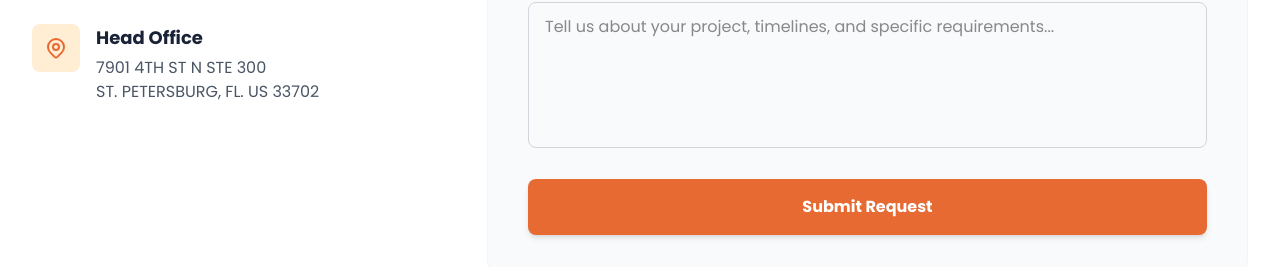
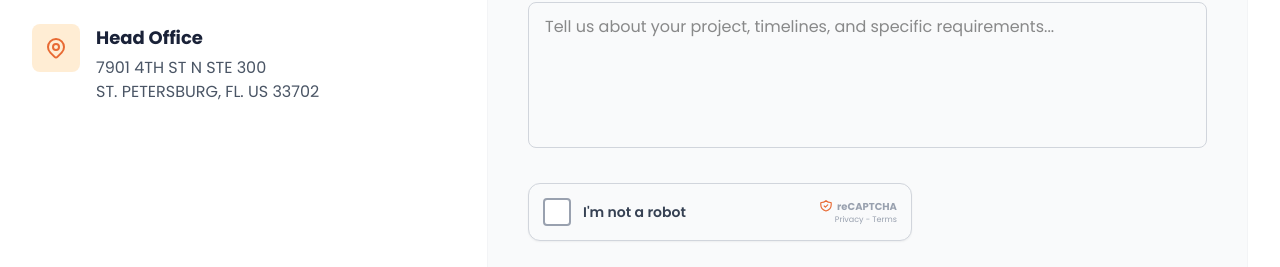
Before and after one commit to Alirazadev786/constructech-estimation, a Next.js app: page /contact in a window 1280 px wide. Shown: the part 805-1072 px from the top of the page. Built offline with nearby package versions, Linux system fonts and the light colour scheme; no server answers.

Commit message:
Increase file upload limit to 20MB, add Google Drive link input box, and integrate Robot CAPTCHA verification across all lead forms

```diff
--- a/src/app/contact/page.tsx
+++ b/src/app/contact/page.tsx
@@ -2,6 +2,7 @@
 
 import { useState } from 'react';
 import { supabase } from '@/lib/supabase';
+import RobotCaptcha from '@/components/RobotCaptcha';
 
 export default function ContactPage() {
   const [name, setName] = useState('');
@@ -12,9 +13,15 @@ export default function ContactPage() {
   const [isSubmitting, setIsSubmitting] = useState(false);
   const [isSuccess, setIsSuccess] = useState(false);
   const [errorMsg, setErrorMsg] = useState('');
+  const [isRobotVerified, setIsRobotVerified] = useState(false);
 
   const handleSubmit = async (e: React.FormEvent) => {
     e.preventDefault();
+    if (!isRobotVerified) {
+      setErrorMsg('Please complete the robot verification check before submitting.');
+      return;
+    }
+
     setIsSubmitting(true);
     setErrorMsg('');
 
@@ -41,6 +48,7 @@ export default function ContactPage() {
       setPhone('');
       setService('Cost Estimation');
       setMessage('');
+      setIsRobotVerified(false);
 
     } catch (err: any) {
       console.error('Submit error:', err);
@@ -212,6 +220,13 @@ export default function ContactPage() {
                       ></textarea>
                     </div>
 
+                    <div className="py-1">
+                      <RobotCaptcha
+                        isVerified={isRobotVerified}
+                        onVerify={setIsRobotVerified}
+                      />
+                    </div>
+
                     <button
                       type="submit"
                       disabled={isSubmitting}
--- a/src/components/GlobalUploadModal.tsx
+++ b/src/components/GlobalUploadModal.tsx
@@ -2,6 +2,7 @@
 
 import { useState, useEffect, useRef } from 'react';
 import { supabase } from '@/lib/supabase';
+import RobotCaptcha from '@/components/RobotCaptcha';
 
 interface FileDetails {
   name: string;
@@ -23,6 +24,8 @@ export default function GlobalUploadModal() {
   const [email, setEmail] = useState('');
   const [phone, setPhone] = useState('');
   const [details, setDetails] = useState('');
+  const [driveLink, setDriveLink] = useState('');
+  const [isRobotVerified, setIsRobotVerified] = useState(false);
 
   const fileInputRef = useRef<HTMLInputElement>(null);
 
@@ -33,6 +36,7 @@ export default function GlobalUploadModal() {
       setProgress(0);
       setIsUploading(false);
       setErrorMsg('');
+      setIsRobotVerified(false);
     };
 
     window.addEventListener('trigger-plan-upload', handleTrigger);
@@ -46,7 +50,8 @@ export default function GlobalUploadModal() {
     const invalidFiles: string[] = [];
 
     Array.from(fileList).forEach(file => {
-      if (file.size > 2 * 1024 * 1024) {
+      // Limit increased to 20MB per file
+      if (file.size > 20 * 1024 * 1024) {
         invalidFiles.push(file.name);
       } else {
         const sizeInMb = (file.size / (1024 * 1024)).toFixed(2);
@@ -59,7 +64,7 @@ export default function GlobalUploadModal() {
     });
 
     if (invalidFiles.length > 0) {
-      alert(`The following files exceed the 2MB limit and will not be uploaded:\n\n${invalidFiles.join('\n')}`);
+      alert(`The following files exceed the 20MB limit. Please provide a Google Drive / Dropbox link instead:\n\n${invalidFiles.join('\n')}`);
     }
 
     if (validFiles.length > 0) {
@@ -108,13 +113,20 @@ export default function GlobalUploadModal() {
     setEmail('');
     setPhone('');
     setDetails('');
+    setDriveLink('');
     setErrorMsg('');
+    setIsRobotVerified(false);
   };
 
   const handleUploadSubmit = async (e: React.FormEvent) => {
     e.preventDefault();
     if (!name || !email || !phone) {
       alert('Please fill in all required fields.');
+      return;
+    }
+
+    if (!isRobotVerified) {
+      setErrorMsg('Please complete the robot verification check below before submitting.');
       return;
     }
 
@@ -151,6 +163,11 @@ export default function GlobalUploadModal() {
         filePaths.push({ name: f.name, url: data.publicUrl });
       }
 
+      // If Google Drive link was provided, append as a file entry
+      if (driveLink) {
+        filePaths.push({ name: 'Google Drive / Cloud Link', url: driveLink });
+      }
+
       // Insert lead into Supabase Database
       const { error: dbError } = await supabase
         .from('quote_requests')
@@ -159,9 +176,9 @@ export default function GlobalUploadModal() {
             name,
             email,
             phone,
-            details,
+            details: driveLink ? `${details}\n\nGoogle Drive Link: ${driveLink}` : details,
             status: 'New',
-            files: filePaths, // Store array of files with URLs
+            files: filePaths,
             type: 'upload',
           }
         ]);
@@ -180,7 +197,9 @@ export default function GlobalUploadModal() {
       setEmail('');
       setPhone('');
       setDetails('');
+      setDriveLink('');
       setFiles([]);
+      setIsRobotVerified(false);
 
     } catch (err: any) {
       console.error('Upload error:', err);
@@ -226,7 +245,7 @@ export default function GlobalUploadModal() {
             <div className="p-6 overflow-y-auto flex-grow space-y-6">
               {errorMsg && (
                 <div className="bg-red-50 border border-red-200 text-red-700 px-4 py-3 rounded-lg text-sm">
-                  <p className="font-bold">Upload Failed</p>
+                  <p className="font-bold">Validation / Upload Error</p>
                   <p>{errorMsg}</p>
                 </div>
               )}
@@ -274,6 +293,7 @@ export default function GlobalUploadModal() {
                 </div>
               ) : files.length === 0 ? (
                 /* Dropzone / File Selector State */
+                <div className="space-y-4">
                   <div
                     onDragEnter={handleDrag}
                     onDragOver={handleDrag}
@@ -291,8 +311,8 @@ export default function GlobalUploadModal() {
                       </svg>
                     </div>
                     <h3 className="text-lg font-bold text-brand-navy mb-1">Drag and drop your plans here</h3>
-                  <p className="text-sm text-gray-500 mb-6 max-w-xs leading-relaxed font-medium">
-                    Or browse from your device. Supports PDF, CAD (DWG, DXF), ZIP, RAR, images.
+                    <p className="text-xs text-gray-500 mb-6 max-w-xs leading-relaxed font-medium">
+                      Supports PDF, CAD (DWG, DXF), ZIP, RAR, images (Up to 20MB per file).
                     </p>
                     <button
                       type="button"
@@ -301,6 +321,25 @@ export default function GlobalUploadModal() {
                     >
                       Browse Files
                     </button>
+                  </div>
+
+                  {/* Google Drive Link Option */}
+                  <div className="bg-gray-50 p-4 rounded-xl border border-gray-200 text-left">
+                    <label htmlFor="modal-drive-link-initial" className="block text-xs font-bold text-brand-navy mb-1.5 flex items-center gap-1.5">
+                      <svg className="w-4 h-4 text-brand-orange" fill="none" viewBox="0 0 24 24" stroke="currentColor">
+                        <path strokeLinecap="round" strokeLinejoin="round" strokeWidth={2} d="M13.828 10.172a4 4 0 00-5.656 0l-4 4a4 4 0 105.656 5.656l1.102-1.101m-.758-4.899a4 4 0 005.656 0l4-4a4 4 0 00-5.656-5.656l-1.1 1.1" />
+                      </svg>
+                      <span>Or Provide Google Drive / Cloud Link (If files exceed 20MB)</span>
+                    </label>
+                    <input
+                      type="url"
+                      id="modal-drive-link-initial"
+                      value={driveLink}
+                      onChange={(e) => setDriveLink(e.target.value)}
+                      placeholder="https://drive.google.com/drive/folders/..."
+                      className="w-full px-3.5 py-2 rounded-lg border border-gray-300 focus:ring-2 focus:ring-brand-orange focus:border-brand-orange outline-none text-xs bg-white"
+                    />
+                  </div>
                 </div>
               ) : (
                 /* Form State */
@@ -343,6 +382,21 @@ export default function GlobalUploadModal() {
                         </div>
                       ))}
                     </div>
+                  </div>
+
+                  {/* Google Drive Link Field in Form */}
+                  <div>
+                    <label htmlFor="modal-drive-link" className="block text-xs font-bold text-gray-700 uppercase tracking-wider mb-2">
+                      Google Drive / Dropbox Link (Optional)
+                    </label>
+                    <input
+                      type="url"
+                      id="modal-drive-link"
+                      value={driveLink}
+                      onChange={(e) => setDriveLink(e.target.value)}
+                      className="w-full px-3.5 py-2.5 rounded-lg border border-gray-300 focus:ring-2 focus:ring-brand-orange focus:border-brand-orange outline-none transition text-sm"
+                      placeholder="https://drive.google.com/drive/folders/..."
+                    />
                   </div>
 
                   {/* Form Fields */}
@@ -398,6 +452,14 @@ export default function GlobalUploadModal() {
                     </div>
                   </div>
 
+                  {/* Robot Captcha Check */}
+                  <div className="pt-2">
+                    <RobotCaptcha
+                      isVerified={isRobotVerified}
+                      onVerify={setIsRobotVerified}
+                    />
+                  </div>
+
                   {/* Submit Button */}
                   <div className="pt-2">
                     <button
--- /dev/null
+++ b/src/components/RobotCaptcha.tsx
@@ -0,0 +1,61 @@
+'use client';
+
+import { useState } from 'react';
+
+interface RobotCaptchaProps {
+  isVerified: boolean;
+  onVerify: (status: boolean) => void;
+}
+
+export default function RobotCaptcha({ isVerified, onVerify }: RobotCaptchaProps) {
+  const [isVerifying, setIsVerifying] = useState(false);
+
+  const handleClick = () => {
+    if (isVerified) return;
+    setIsVerifying(true);
+    setTimeout(() => {
+      setIsVerifying(false);
+      onVerify(true);
+    }, 600);
+  };
+
+  return (
+    <div className="bg-gray-50 border border-gray-300 rounded-xl p-3.5 flex items-center justify-between shadow-xs select-none max-w-sm">
+      <div className="flex items-center gap-3">
+        <button
+          type="button"
+          onClick={handleClick}
+          className={`w-7 h-7 rounded border-2 flex items-center justify-center transition-all cursor-pointer ${
+            isVerified
+              ? 'bg-green-500 border-green-500 text-white'
+              : isVerifying
+              ? 'border-brand-orange bg-white'
+              : 'border-gray-400 bg-white hover:border-gray-600'
+          }`}
+        >
+          {isVerified ? (
+            <svg className="w-5 h-5" fill="none" viewBox="0 0 24 24" stroke="currentColor">
+              <path strokeLinecap="round" strokeLinejoin="round" strokeWidth={3} d="M5 13l4 4L19 7" />
+            </svg>
+          ) : isVerifying ? (
+            <div className="w-4 h-4 border-2 border-brand-orange border-t-transparent rounded-full animate-spin"></div>
+          ) : null}
+        </button>
+
+        <span className="text-xs md:text-sm font-semibold text-gray-700">
+          {isVerified ? "Human verification complete" : "I'm not a robot"}
+        </span>
+      </div>
+
+      <div className="flex flex-col items-end pl-2">
+        <div className="flex items-center gap-1 text-[10px] font-bold text-gray-400">
+          <svg className="w-3.5 h-3.5 text-brand-orange" fill="none" viewBox="0 0 24 24" stroke="currentColor">
+            <path strokeLinecap="round" strokeLinejoin="round" strokeWidth={2} d="M9 12l2 2 4-4m5.618-4.016A11.955 11.955 0 0112 2.944a11.955 11.955 0 01-8.618 3.04A12.02 12.02 0 003 9c0 5.591 3.824 10.29 9 11.622 5.176-1.332 9-6.03 9-11.622 0-1.042-.133-2.052-.382-3.016z" />
+          </svg>
+          <span>reCAPTCHA</span>
+        </div>
+        <span className="text-[8px] text-gray-400">Privacy - Terms</span>
+      </div>
+    </div>
+  );
+}
```
Lines whose indentation alone changed are shown as unchanged.
